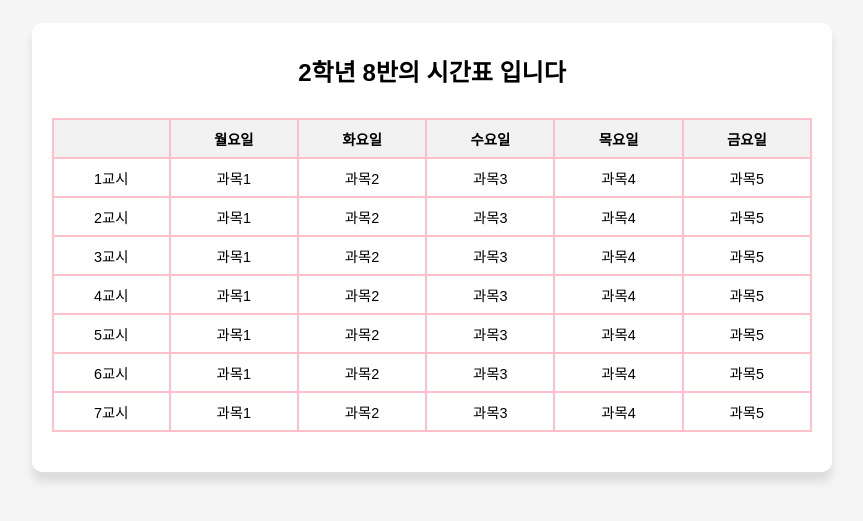
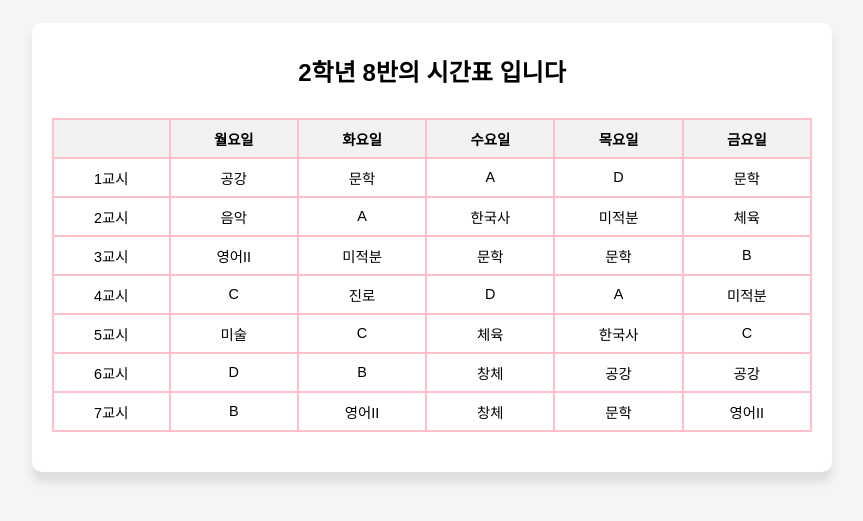
Before and after one commit to peropero1111/2-8schedule, a plain HTML site: page index.html in a window 1280 px wide. Shown: the part 153-674 px from the top of the page, without its empty margins (208-1071 px from the left). Drawn offline with Linux system fonts and the light colour scheme.

Commit message:
Update index.html

```diff
--- a/index.html
+++ b/index.html
@@ -66,7 +66,7 @@
             }
         }
     </style>
-        <script>
+    <script>
         let today = new Date();
         let day = today.getDay();  // 요일
         if (day === 0)//일요일
@@ -75,23 +75,23 @@
         }
         if (day === 1)//월요일
         {
-            alert('오늘의 시간표는 과목1, 과목1, 과목1, 과목1, 과목1, 과목1, 과목1 입니다. 새로고침시 등장하는 메세지 입니다.')
+            alert('오늘의 시간표는 공강, 음악, 영어II, C, 미술, D, B 입니다. 새로고침시 등장하는 메세지 입니다.')
         }
         if (day === 2)//화요일
         {
-            alert('오늘의 시간표는 과목1, 과목1, 과목1, 과목1, 과목1, 과목1, 과목1 입니다. 새로고침시 등장하는 메세지 입니다.')
+            alert('오늘의 시간표는 문학, A, 미적분, 진로, C, B, 영어II 입니다. 새로고침시 등장하는 메세지 입니다.')
         }
         if (day === 3)//수요잉
         {
-            alert('오늘의 시간표는 과목1, 과목1, 과목1, 과목1, 과목1, 과목1, 과목1 입니다. 새로고침시 등장하는 메세지 입니다.')
+            alert('오늘의 시간표는 A, 한국사, 문학, D, 체육, 창체, 창체 입니다. 새로고침시 등장하는 메세지 입니다.')
         }
         if (day === 4)//목요일
         {
-            alert('오늘의 시간표는 과목1, 과목1, 과목1, 과목1, 과목1, 과목1, 과목1 입니다. 새로고침시 등장하는 메세지 입니다.')
+            alert('오늘의 시간표는 D, 미적분, 문학, A, 한국사, 공강, 문학 입니다. 새로고침시 등장하는 메세지 입니다.')
         }
         if (day === 5)//금요일
         {
-            alert('오늘의 시간표는 과목1, 과목1, 과목1, 과목1, 과목1, 과목1, 과목1 입니다. 새로고침시 등장하는 메세지 입니다.')
+            alert('오늘의 시간표는 문학, 체육, B, 미적분, C, 공강, 영어II 입니다. 새로고침시 등장하는 메세지 입니다.')
         }
         if (day === 6)//토요일
         {
@@ -114,59 +114,59 @@
                 </tr>
                 <tr>
                     <td>1교시</td>
-                    <td>과목1</td>
-                    <td>과목2</td>
-                    <td>과목3</td>
-                    <td>과목4</td>
-                    <td>과목5</td>
+                    <td>공강</td>
+                    <td>문학</td>
+                    <td>A</td>
+                    <td>D</td>
+                    <td>문학</td>
                 </tr>
                 <tr>
                     <td>2교시</td>
-                    <td>과목1</td>
-                    <td>과목2</td>
-                    <td>과목3</td>
-                    <td>과목4</td>
-                    <td>과목5</td>
+                    <td>음악</td>
+                    <td>A</td>
+                    <td>한국사</td>
+                    <td>미적분</td>
+                    <td>체육</td>
                 </tr>
                 <tr>
                     <td>3교시</td>
-                    <td>과목1</td>
-                    <td>과목2</td>
-                    <td>과목3</td>
-                    <td>과목4</td>
-                    <td>과목5</td>
+                    <td>영어II</td>
+                    <td>미적분</td>
+                    <td>문학</td>
+                    <td>문학</td>
+                    <td>B</td>
                 </tr>
                 <tr>
                     <td>4교시</td>
-                    <td>과목1</td>
-                    <td>과목2</td>
-                    <td>과목3</td>
-                    <td>과목4</td>
-                    <td>과목5</td>
+                    <td>C</td>
+                    <td>진로</td>
+                    <td>D</td>
+                    <td>A</td>
+                    <td>미적분</td>
                 </tr>
                 <tr>
                     <td>5교시</td>
-                    <td>과목1</td>
-                    <td>과목2</td>
-                    <td>과목3</td>
-                    <td>과목4</td>
-                    <td>과목5</td>
+                    <td>미술</td>
+                    <td>C</td>
+                    <td>체육</td>
+                    <td>한국사</td>
+                    <td>C</td>
                 </tr>
                 <tr>
                     <td>6교시</td>
-                    <td>과목1</td>
-                    <td>과목2</td>
-                    <td>과목3</td>
-                    <td>과목4</td>
-                    <td>과목5</td>
+                    <td>D</td>
+                    <td>B</td>
+                    <td>창체</td>
+                    <td>공강</td>
+                    <td>공강</td>
                 </tr>
                 <tr>
                     <td>7교시</td>
-                    <td>과목1</td>
-                    <td>과목2</td>
-                    <td>과목3</td>
-                    <td>과목4</td>
-                    <td>과목5</td>
+                    <td>B</td>
+                    <td>영어II</td>
+                    <td>창체</td>
+                    <td>문학</td>
+                    <td>영어II</td>
                 </tr>
             </table>
         </div>
```
